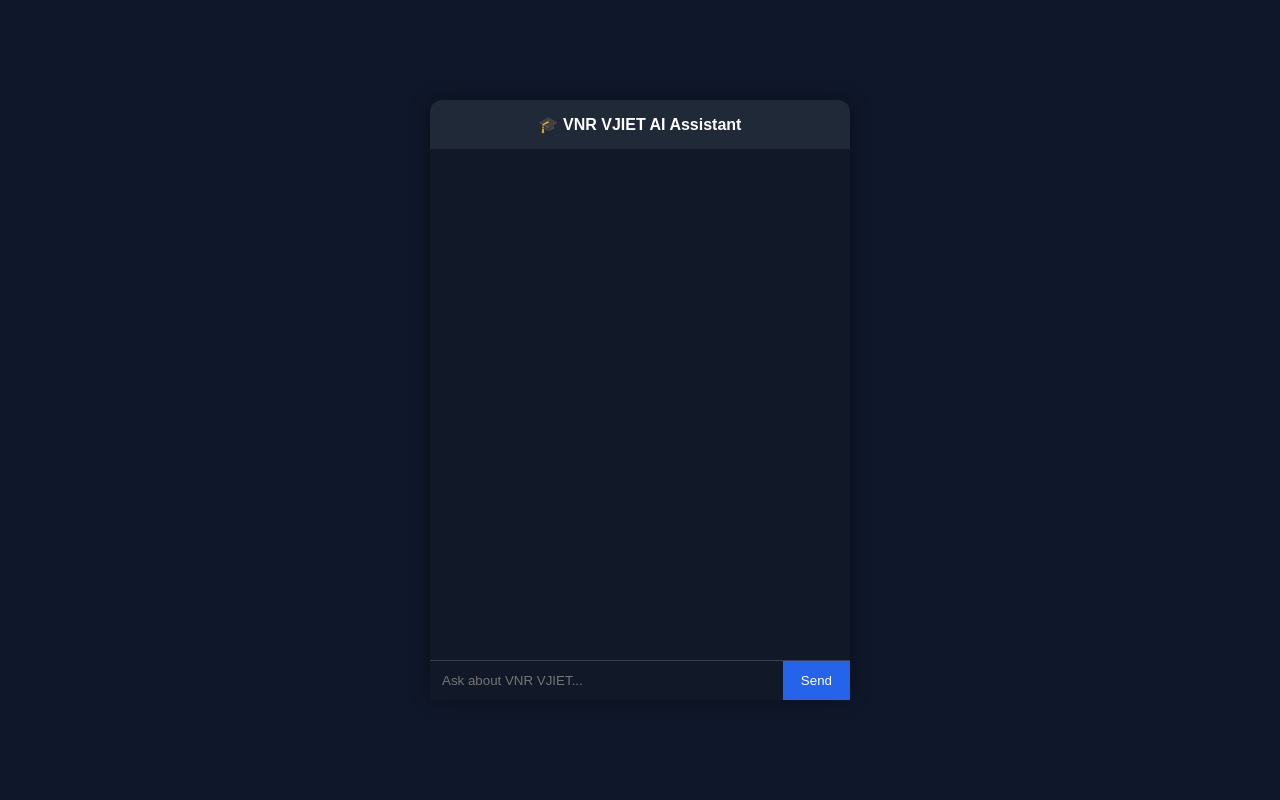
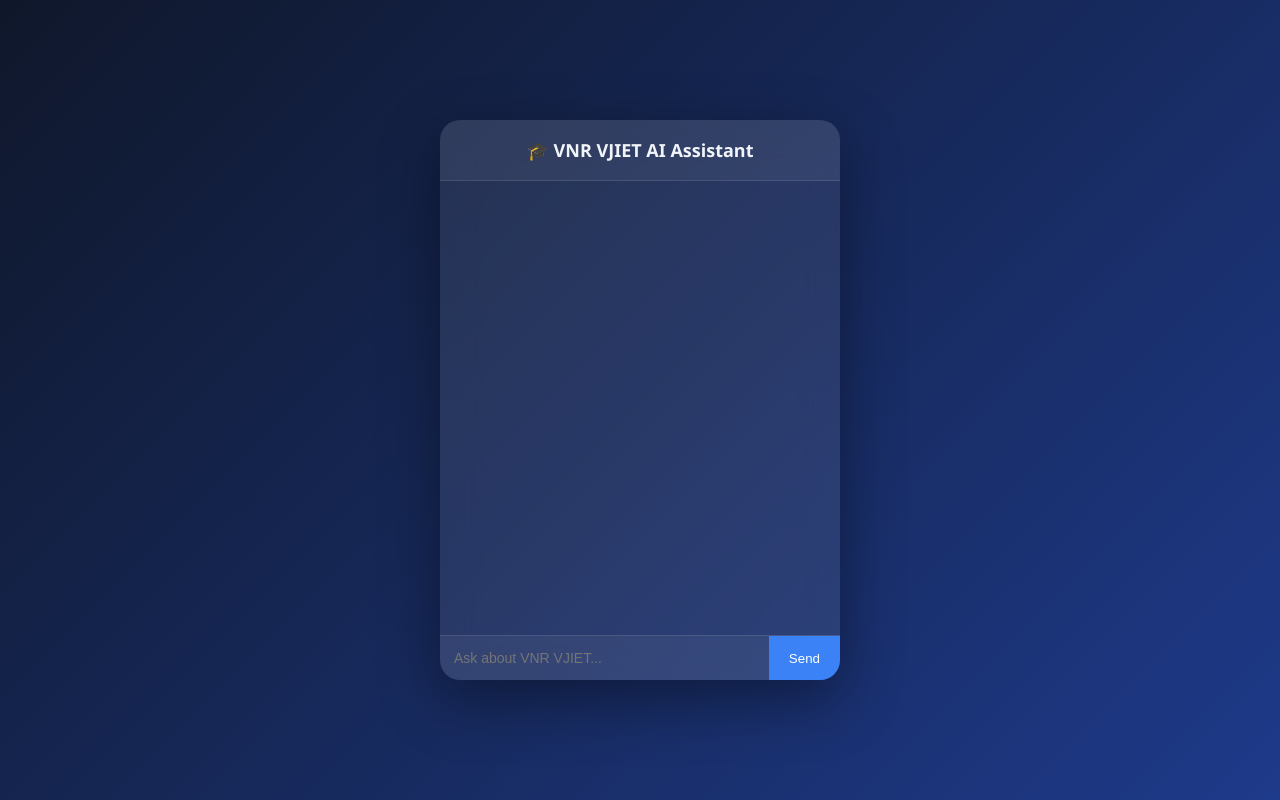
Before and after one commit to Kadarla-Abhiram/college-ai-chatbot, a Flask app: page / in a window 1280 px wide. Run offline with Flask 3, Linux system fonts and the light colour scheme.

Commit message:
new UI design

```diff
--- a/templates/index.html
+++ b/templates/index.html
@@ -1,88 +1,120 @@
 <!DOCTYPE html>
-<html>
+<html lang="en">
 <head>
-    <title>VNR VJIET AI Chatbot</title>
+<meta charset="UTF-8">
+<meta name="viewport" content="width=device-width, initial-scale=1.0">
+<title>VNR VJIET AI Assistant</title>
 
 <style>
 body {
     margin: 0;
-            font-family: Arial, sans-serif;
-            background: #0f172a;
-            color: white;
+    font-family: "Segoe UI", sans-serif;
+    background: linear-gradient(135deg, #0f172a, #1e3a8a);
+    height: 100vh;
     display: flex;
+    align-items: center;
     justify-content: center;
-            align-items: center;
-            height: 100vh;
 }
 
+/* Chat card */
 .chat-container {
-            width: 420px;
-            height: 600px;
-            background: #111827;
-            border-radius: 12px;
+    width: 400px;
+    height: 560px;
+    background: rgba(255, 255, 255, 0.08);
+    backdrop-filter: blur(18px);
+    border-radius: 20px;
+    box-shadow: 0 20px 60px rgba(0,0,0,0.4);
     display: flex;
     flex-direction: column;
-            box-shadow: 0 0 20px rgba(0,0,0,0.4);
+    overflow: hidden;
 }
 
-        .chat-header {
-            padding: 15px;
-            background: #1f2937;
-            border-radius: 12px 12px 0 0;
+/* Header */
+.header {
+    padding: 18px;
     text-align: center;
-            font-weight: bold;
+    font-weight: 600;
+    font-size: 18px;
+    color: #f1f5f9;
+    background: rgba(255,255,255,0.05);
+    border-bottom: 1px solid rgba(255,255,255,0.1);
 }
 
-        .chat-box {
+/* Messages area */
+.messages {
     flex: 1;
-            padding: 15px;
+    padding: 16px;
     overflow-y: auto;
-            display: flex;
-            flex-direction: column;
-            gap: 10px;
 }
 
+/* Message bubbles */
 .msg {
-            padding: 10px 14px;
-            border-radius: 12px;
     max-width: 75%;
-            word-wrap: break-word;
+    padding: 12px 16px;
+    margin-bottom: 12px;
+    border-radius: 16px;
+    font-size: 14px;
+    line-height: 1.5;
+    animation: fadeIn 0.2s ease-in-out;
 }
 
 .user {
-            background: #2563eb;
-            align-self: flex-end;
+    background: #3b82f6;
+    color: white;
+    margin-left: auto;
+    border-bottom-right-radius: 4px;
 }
 
 .bot {
-            background: #374151;
-            align-self: flex-start;
+    background: rgba(255,255,255,0.12);
+    color: #e2e8f0;
+    border-bottom-left-radius: 4px;
 }
 
+/* Input area */
 .input-area {
     display: flex;
-            border-top: 1px solid #374151;
+    border-top: 1px solid rgba(255,255,255,0.1);
+    background: rgba(255,255,255,0.05);
 }
 
-        .input-area input {
+input {
     flex: 1;
-            padding: 12px;
+    padding: 14px;
     border: none;
     outline: none;
-            background: #111827;
+    background: transparent;
     color: white;
+    font-size: 14px;
 }
 
-        .input-area button {
-            padding: 12px 18px;
+button {
+    padding: 0 20px;
     border: none;
-            background: #2563eb;
+    background: #3b82f6;
     color: white;
     cursor: pointer;
+    font-weight: 500;
+    transition: 0.2s;
 }
 
-        .input-area button:hover {
-            background: #1d4ed8;
+button:hover {
+    background: #2563eb;
+}
+
+/* Smooth scroll bar */
+.messages::-webkit-scrollbar {
+    width: 6px;
+}
+.messages::-webkit-scrollbar-thumb {
+    background: #64748b;
+    border-radius: 10px;
+}
+
+/* Animation */
+@keyframes fadeIn {
+    from {opacity: 0; transform: translateY(5px);}
+    to {opacity: 1; transform: translateY(0);}
 }
 </style>
 </head>
@@ -90,49 +122,43 @@
 <body>
 
 <div class="chat-container">
-    <div class="chat-header">🎓 VNR VJIET AI Assistant</div>
+    <div class="header">🎓 VNR VJIET AI Assistant</div>
 
-    <div id="chat" class="chat-box"></div>
+    <div class="messages" id="messages"></div>
 
     <div class="input-area">
-        <input type="text" id="msg" placeholder="Ask about VNR VJIET..." onkeypress="handleEnter(event)">
-        <button onclick="send()">Send</button>
+        <input id="input" placeholder="Ask about VNR VJIET..." />
+        <button onclick="sendMsg()">Send</button>
     </div>
 </div>
 
 <script>
-async function send() {
-    const input = document.getElementById("msg");
-    const message = input.value.trim();
-    if (!message) return;
+async function sendMsg() {
+    const input = document.getElementById("input");
+    const messages = document.getElementById("messages");
+    const text = input.value.trim();
 
-    addMessage(message, "user");
+    if (!text) return;
+
+    messages.innerHTML += `<div class="msg user">${text}</div>`;
     input.value = "";
 
     const res = await fetch("/chat", {
         method: "POST",
         headers: {"Content-Type": "application/json"},
-        body: JSON.stringify({ message: message })
+        body: JSON.stringify({message: text})
     });
 
     const data = await res.json();
-    addMessage(data.reply, "bot");
+    messages.innerHTML += `<div class="msg bot">${data.reply}</div>`;
+
+    messages.scrollTop = messages.scrollHeight;
 }
 
-function addMessage(text, type) {
-    const chat = document.getElementById("chat");
-
-    const div = document.createElement("div");
-    div.className = "msg " + type;
-    div.innerText = text;
-
-    chat.appendChild(div);
-    chat.scrollTop = chat.scrollHeight;
-}
-
-function handleEnter(e) {
-    if (e.key === "Enter") send();
-}
+/* ENTER key support */
+document.getElementById("input").addEventListener("keypress", function(e) {
+    if (e.key === "Enter") sendMsg();
+});
 </script>
 
 </body>
```
Lines whose indentation alone changed are shown as unchanged.
